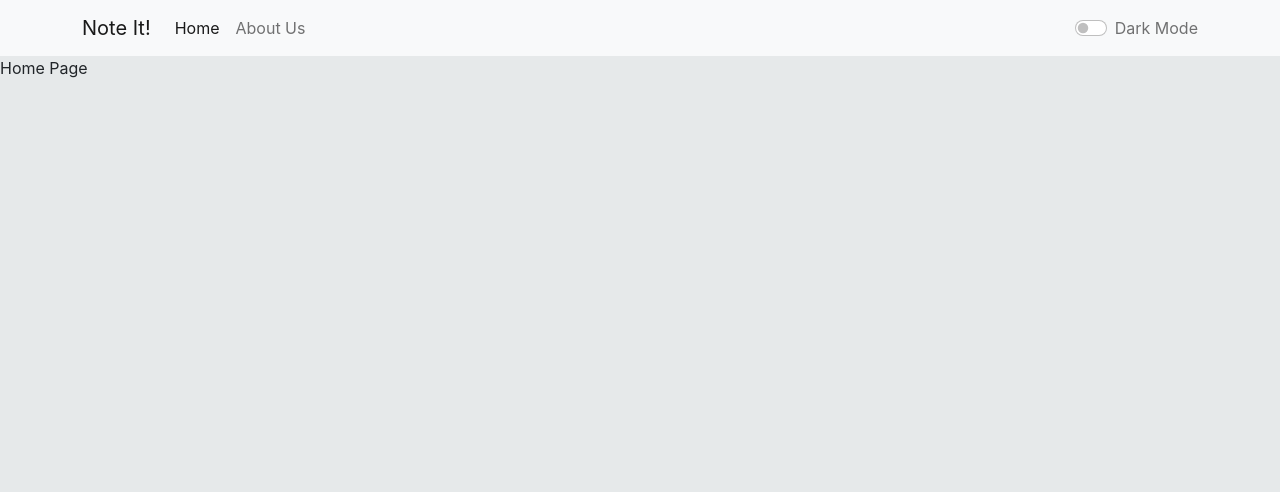
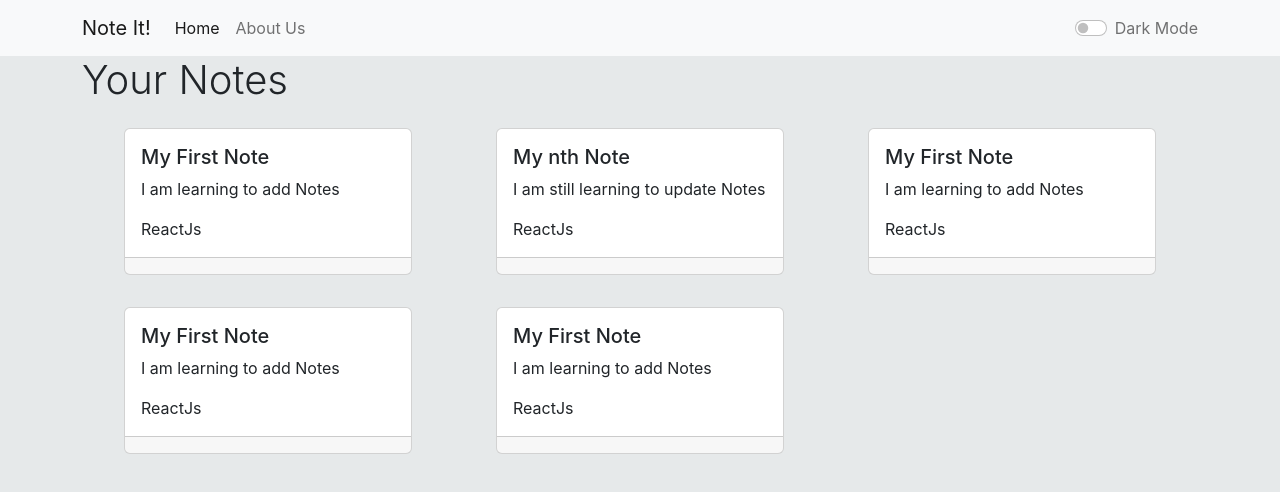
Before and after one commit to thekhurapaatimind/note-it, a React (Create React App) app in the folder client/: page / in a window 1280 px wide. Shown: the top 492 px of the page. Built offline with nearby package versions, Linux system fonts and the light colour scheme; the HTML template or start-up script is replaced by a standard one.

Commit message:
fetching note cards

```diff
--- a/client/src/components/Home.js
+++ b/client/src/components/Home.js
@@ -1,9 +1,13 @@
 import React from 'react'
+import { Container } from 'react-bootstrap'
+import NotesComponent from './NotesComponent'
 
 export default function Home() {
   return (
     <div>
-      Home Page
+      <Container>
+        <NotesComponent/>
+      </Container>
     </div>
   )
 }
--- /dev/null
+++ b/client/src/components/NoteCard.js
@@ -0,0 +1,21 @@
+import React from "react";
+import { Card } from "react-bootstrap";
+
+function NoteCard(props) {
+
+    const {title, description, tag} = props.note;
+    return (
+        <Card style={{width: "18rem"}}>
+            <Card.Body>
+                <Card.Title>{title}</Card.Title>
+                <Card.Text>{description}</Card.Text>
+                <Card.Text>{tag}</Card.Text>
+            </Card.Body>
+            <Card.Footer>
+
+            </Card.Footer>
+        </Card>
+    );
+}
+
+export default NoteCard;
--- /dev/null
+++ b/client/src/components/NotesComponent.js
@@ -0,0 +1,27 @@
+import React, { useContext } from 'react'
+import { Row, Col, Container } from 'react-bootstrap'
+import NoteContext from '../context/notes/NoteContext';
+import NoteCard from './NoteCard';
+
+function NotesComponent() {
+    const context = useContext(NoteContext);
+    const {notes} = context;
+  return (
+    <div>
+      <h4 className='display-6'>Your Notes</h4>
+      <Container>
+            <Row>
+                {context.notes.map((element)=>{
+                    return (
+                        <Col className='d-flex justify-content-center my-3' key={element._id} lg='4' md='6' sm='12'>
+                            <NoteCard note={element} />
+                        </Col>
+                    )
+                })}
+            </Row>
+        </Container>
+    </div>
+  )
+}
+
+export default NotesComponent
```
